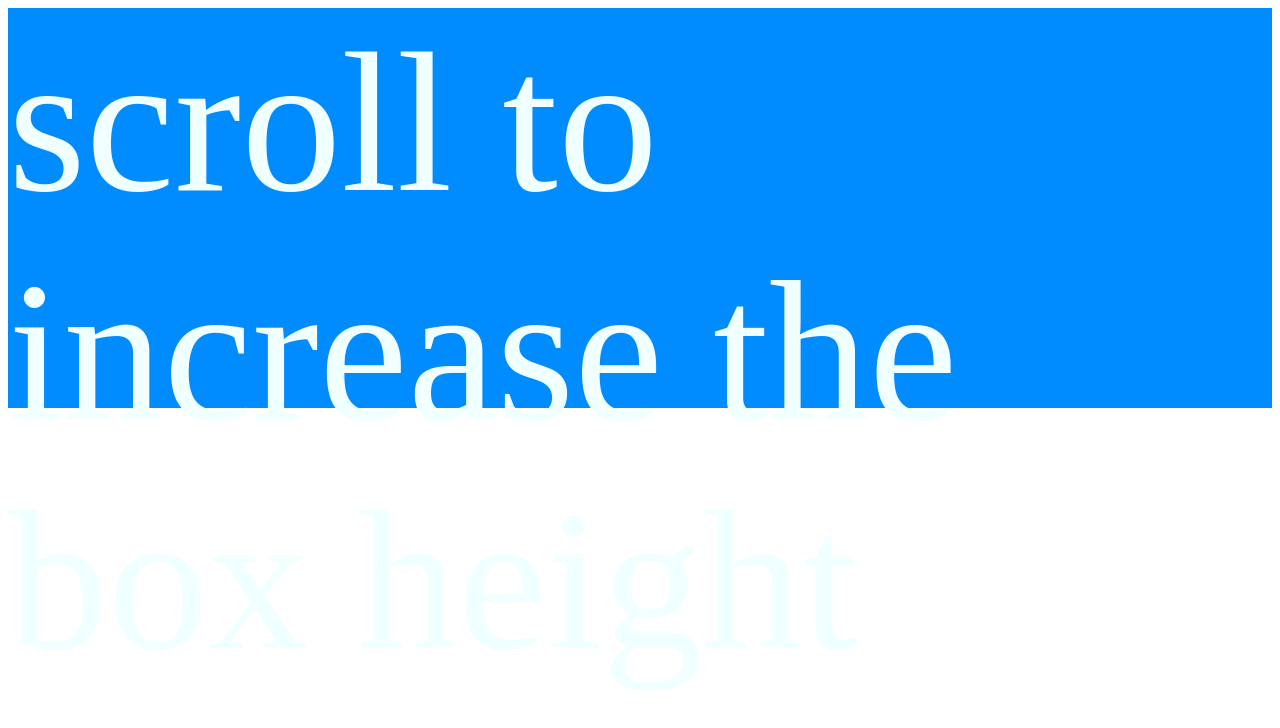
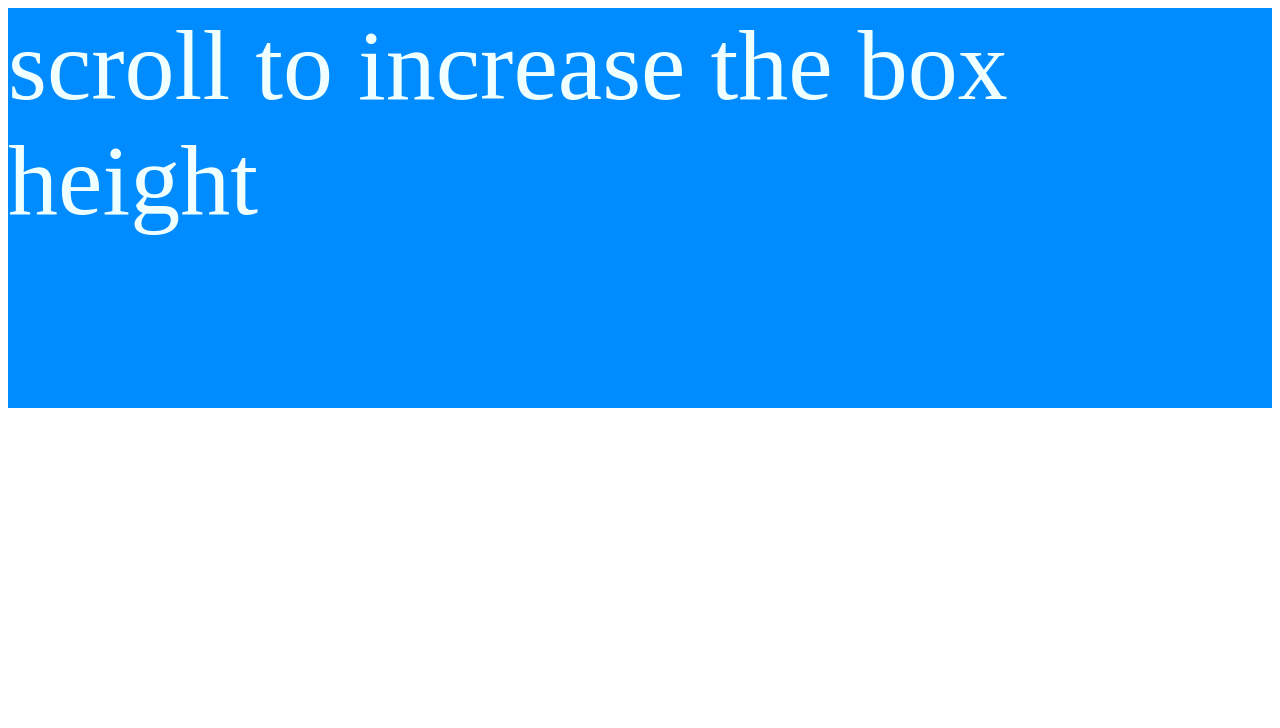
Before and after one commit to ryanpcmcquen/scrollEvents, a plain HTML site: page index.html in a window 1280 px wide. Shown: the top 728 px of the page. Drawn offline with Linux system fonts and the light colour scheme.

Commit message:
make font size a little less obnoxious

```diff
--- a/style.css
+++ b/style.css
@@ -3,7 +3,7 @@
 }
 
 .foo {
-  font-size: 200px;
+  font-size: 100px;
   height: 400px;
   color: azure;
   background-color: #008cff;
```
